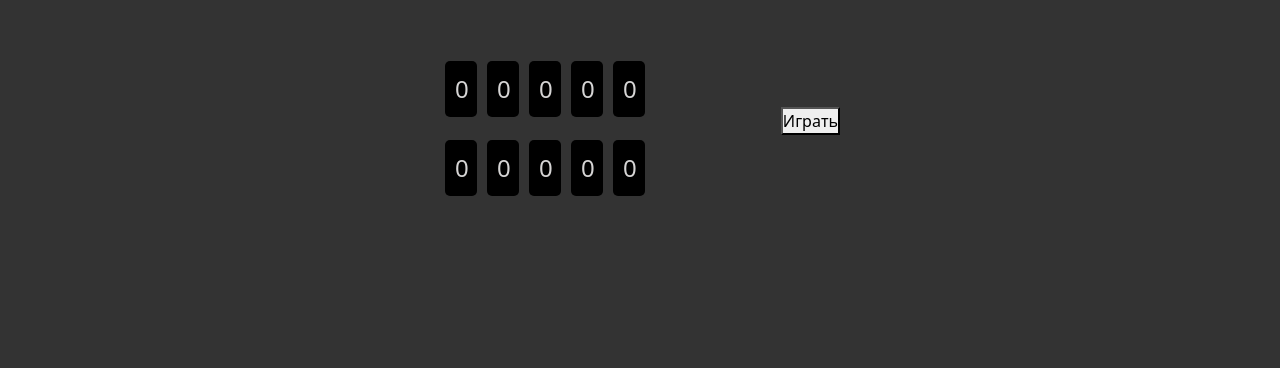
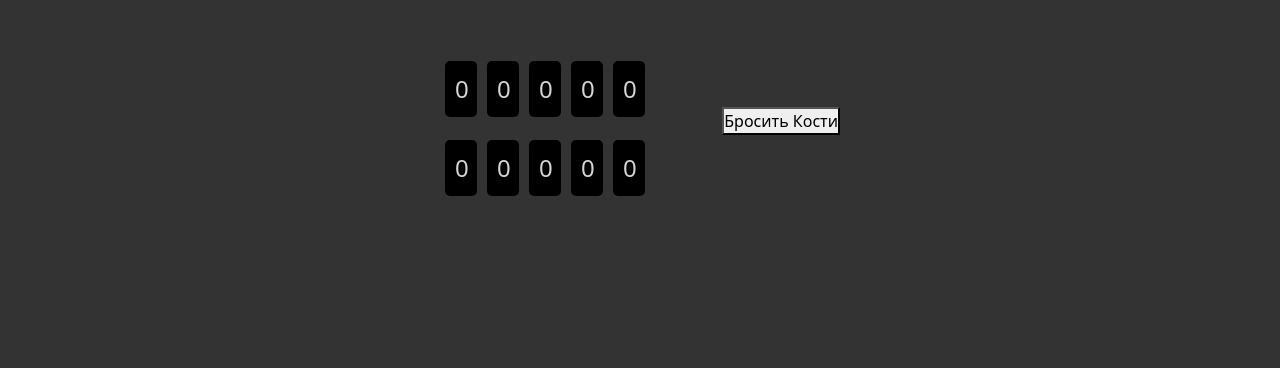
Before and after one commit to sergo09/The_Witcher_1, a plain HTML site: page bones.html in a window 1280 px wide. Shown: the part 113-481 px from the top of the page. Drawn offline with nearby package versions, Linux system fonts and the light colour scheme.

Commit message:
Update bones.html

```diff
--- a/bones.html
+++ b/bones.html
@@ -70,7 +70,7 @@
                     <div id="dice-side-5" class="dice">0</div>
                 </div>
                 <div class="column">
-                    <button type="button" class="dice-roll" style="margin-top: 8vh;">Играть</button>
+                    <button type="button" class="dice-roll" style="margin-top: 8vh;">Бросить кости</button>
                     <h2 id="status"></h2>
                 </div>
             </div>
```
